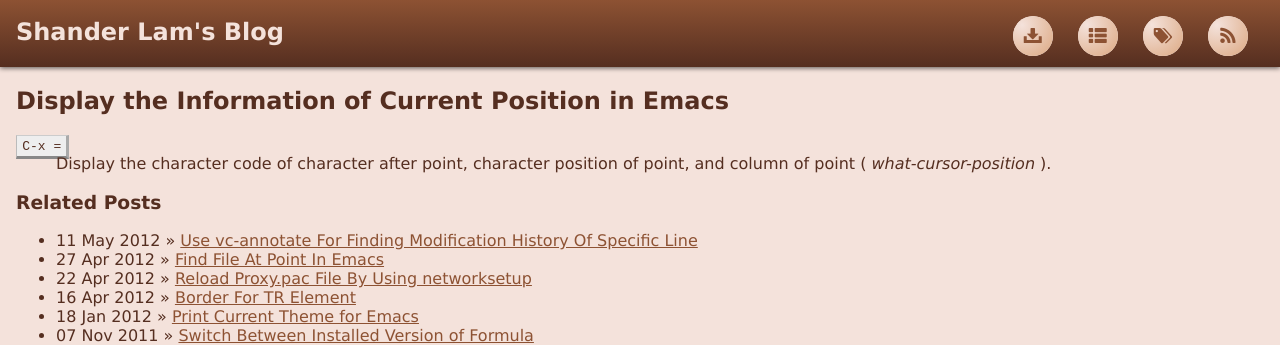
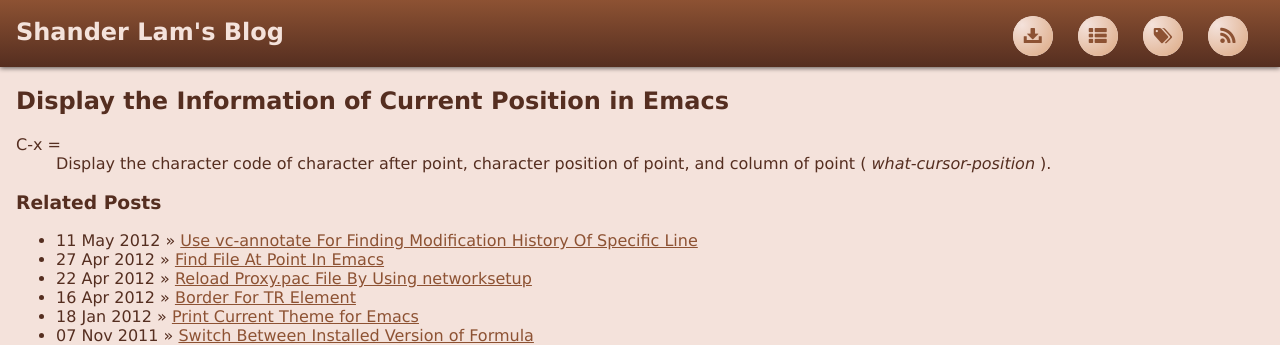
Before and after one commit to shanderlam/shanderlam.github.io, a Jekyll site: the page built from _posts/2011-03-04-display-the-information-of-current-position-in-emacs.markdown, in a window 1280 px wide. Shown: the top 345 px of the page. Built offline with Jekyll 4.4.1, drawn with Linux system fonts in a browser that asks for light colours.

Commit message:
Use makuru extra syntax for define list and remove kbd tag.

```diff
--- a/_posts/2011-03-04-display-the-information-of-current-position-in-emacs.markdown
+++ b/_posts/2011-03-04-display-the-information-of-current-position-in-emacs.markdown
@@ -5,6 +5,6 @@ category: Text Editor
 tags: [emacs]
 date: 2011-03-04 17:32:37.000000000 +08:00
 ---
-<dt><kbd>C-x =</kbd></dt>
-<dd>Display the character code of character after point, character position of
-point, and column of point ( <em>what-cursor-position</em> ). </dd>
+C-x =
+: Display the character code of character after point, character position of
+point, and column of point ( *what-cursor-position* ).
```
